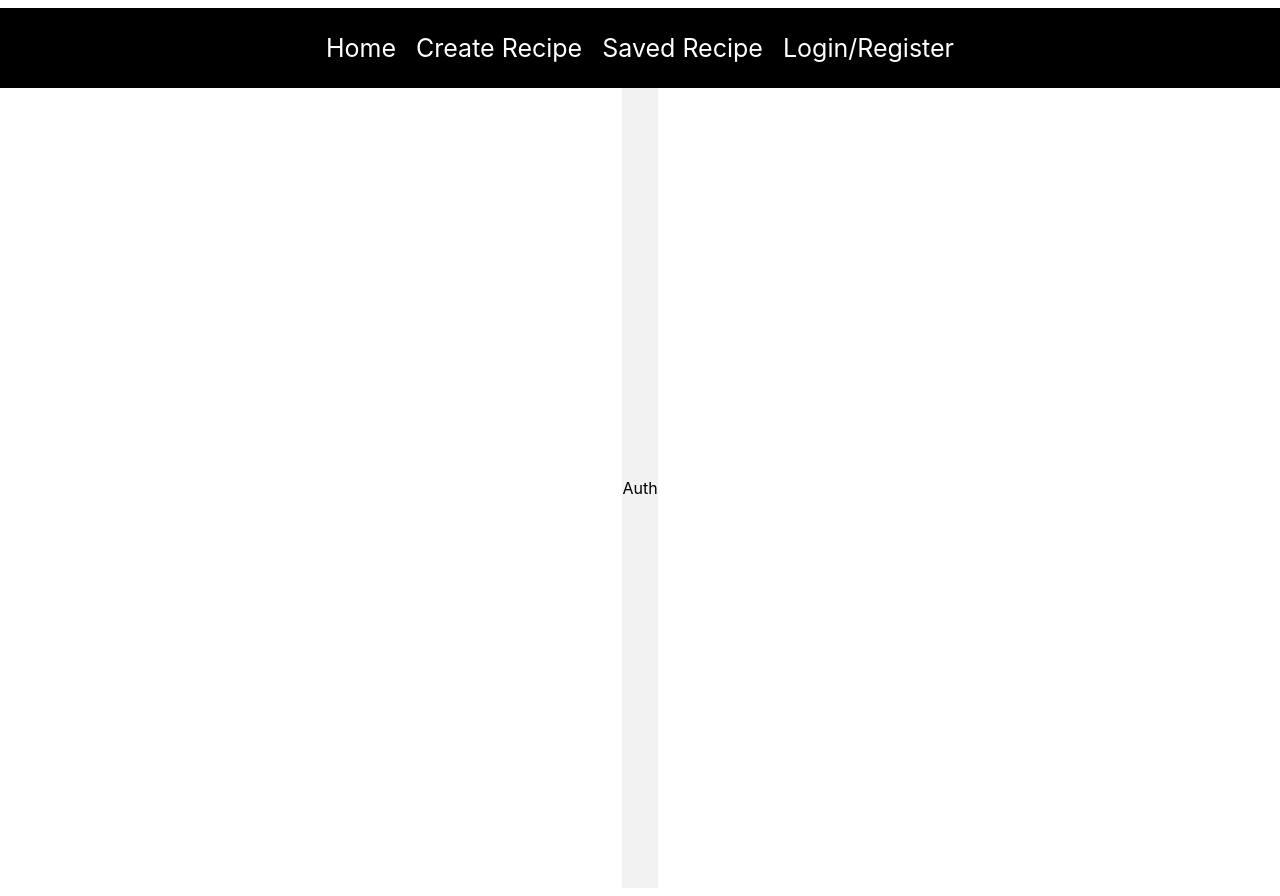
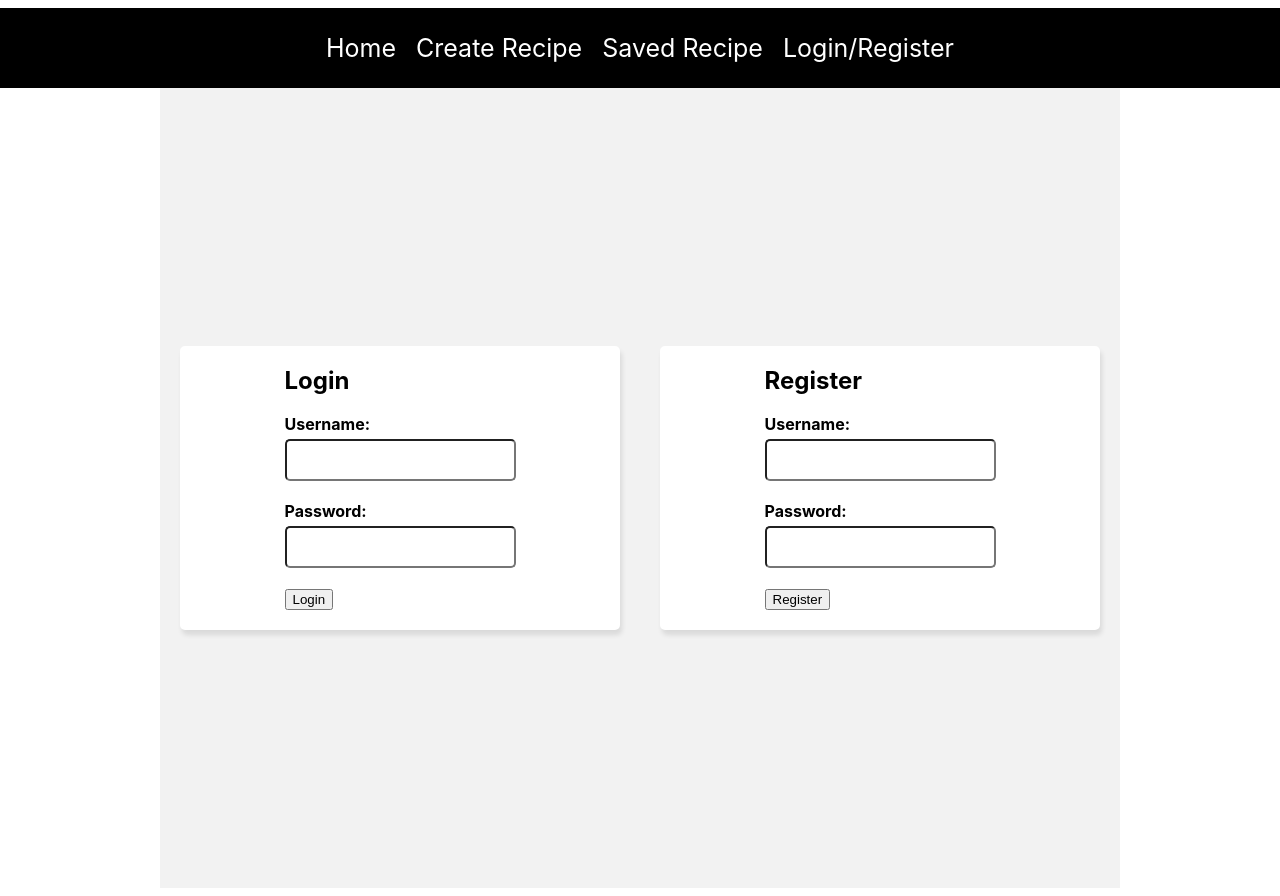
Before and after one commit to kirtiraj22/Recipe-MERN, a React (Create React App) app in the folder client/: page /auth in a window 1280 px wide. Built offline with nearby package versions, Linux system fonts and the light colour scheme.

Commit message:
added authentication

```diff
--- a/client/src/App.css
+++ b/client/src/App.css
@@ -28,7 +28,7 @@
   padding: 20px;
   background-color: #fff;
   border-radius: 5px;
-  box-shadow: 0 0 5px rgba(0, 0, 0, 0.1);
+  box-shadow: 2px 5px 5px rgba(0, 0, 0, 0.1);
   margin: 20px;
   width: 400px;
 }
--- a/client/src/components/Navbar.js
+++ b/client/src/components/Navbar.js
@@ -1,11 +1,24 @@
-import { Link } from "react-router-dom";
+import { Link, Navigate } from "react-router-dom";
+import { useCookies } from "react-cookie";
+import { useNavigate } from "react-router-dom";
 export const Navbar = () => {
+  const [cookies, setCookies] = useCookies(["access_token"]);
+  const navigate = useNavigate();
+  const logout = () => {
+    setCookies("access_token", "");
+    window.localStorage.removeItem("userID");
+    navigate("/auth");
+  };
   return (
     <div className="navbar">
       <Link to="/">Home</Link>
       <Link to="/create-recipe">Create Recipe</Link>
       <Link to="/saved-recipe">Saved Recipe</Link>
-      <Link to="/auth">Login/Register</Link>
+      {!cookies.access_token ? (
+        <Link to="/auth">Login/Register</Link>
+      ) : (
+        <button onClick={logout}>Logout</button>
+      )}
     </div>
   );
 };
--- a/client/src/pages/Auth.js
+++ b/client/src/pages/Auth.js
@@ -1,3 +1,111 @@
+import { useState } from "react";
+import axios from "axios";
+import { useCookies } from "react-cookie";
+import { useNavigate } from "react-router-dom";
 export const Auth = () => {
-  return <div className="auth">Auth</div>;
+  return (
+    <div className="auth">
+      <Login />
+      <Register />
+    </div>
+  );
 };
+
+const Login = () => {
+  const [username, setUsername] = useState("");
+  const [password, setPassword] = useState("");
+
+  const [_, setCookies] = useCookies(["access_token"]);
+  const navigate = useNavigate();
+  const onSubmit = async (event) => {
+    event.preventDefault();
+
+    try {
+      const response = await axios.post("http://localhost:3001/auth/login", {
+        username,
+        password,
+      });
+      setCookies("access_token", response.data.token);
+      window.localStorage.setItem("userID", response.data.userID);
+      navigate("/");
+      console.log(response);
+    } catch (err) {
+      console.log(err);
+    }
+  };
+
+  return (
+    <Form
+      username={username}
+      setUsername={setUsername}
+      password={password}
+      setPassword={setPassword}
+      label="Login"
+      onSubmit={onSubmit}
+    />
+  );
+};
+
+const Register = () => {
+  const [username, setUsername] = useState("");
+  const [password, setPassword] = useState("");
+  const onSubmit = async (event) => {
+    event.preventDefault();
+    try {
+      await axios.post("http://localhost:3001/auth/register", {
+        username,
+        password,
+      });
+      alert("Registration completed! Now Login!");
+    } catch (err) {
+      console.log(err);
+    }
+  };
+  return (
+    <Form
+      username={username}
+      setUsername={setUsername}
+      password={password}
+      setPassword={setPassword}
+      label="Register"
+      onSubmit={onSubmit}
+    />
+  );
+};
+
+const Form = ({
+  username,
+  setUsername,
+  password,
+  setPassword,
+  label,
+  onSubmit,
+}) => {
+  return (
+    <div className="auth-container">
+      <form onSubmit={onSubmit}>
+        <h2>{label}</h2>
+        <div className="form-group">
+          <label htmlFor="username">Username: </label>
+          <input
+            type="text"
+            id="username"
+            value={username}
+            onChange={(event) => setUsername(event.target.value)}
+          />
+        </div>
+        <div className="form-group">
+          <label htmlFor="password">Password: </label>
+          <input
+            type="password"
+            id="password"
+            value={password}
+            onChange={(event) => setPassword(event.target.value)}
+          />
+        </div>
+
+        <button type="submit">{label}</button>
+      </form>
+    </div>
+  );
+};
```
